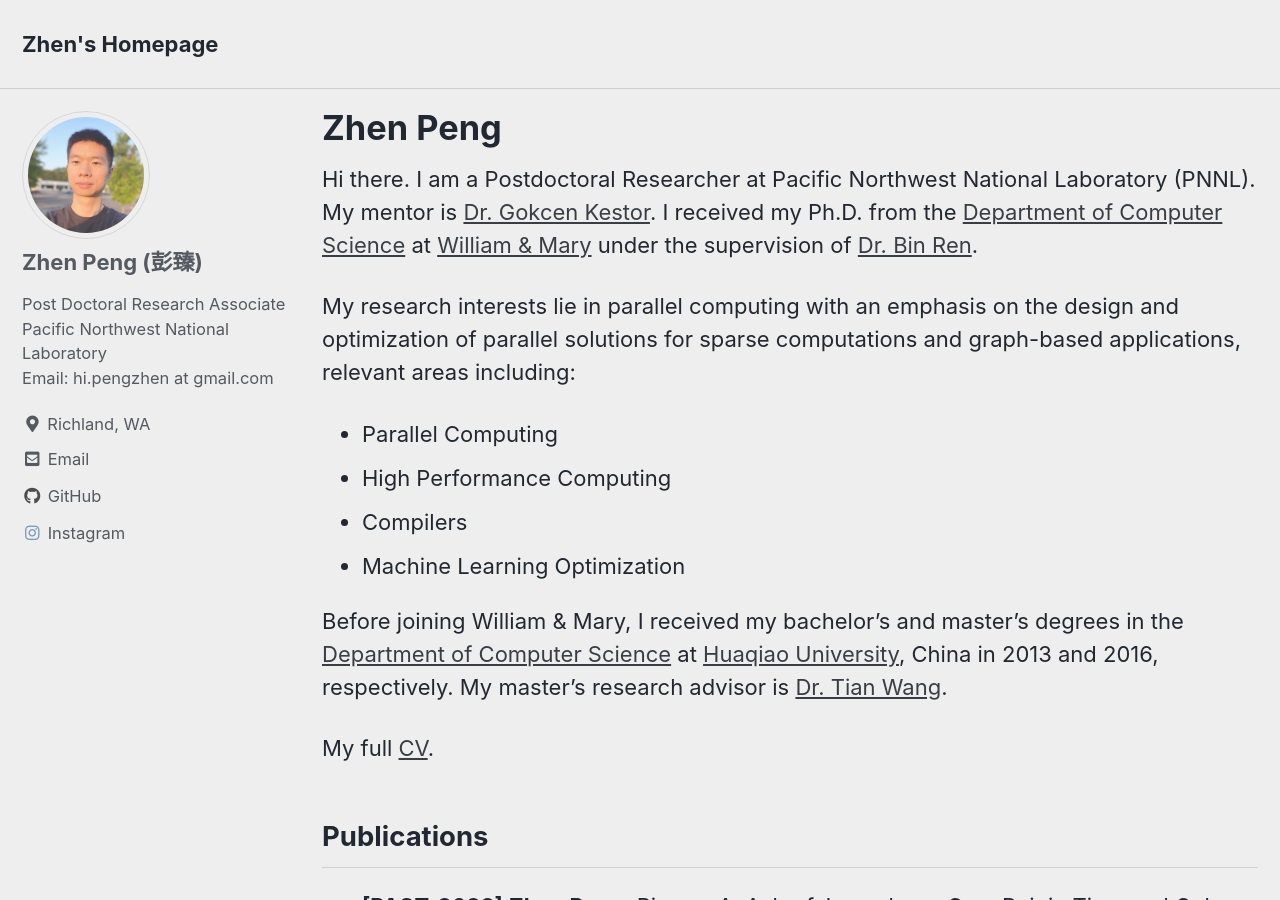
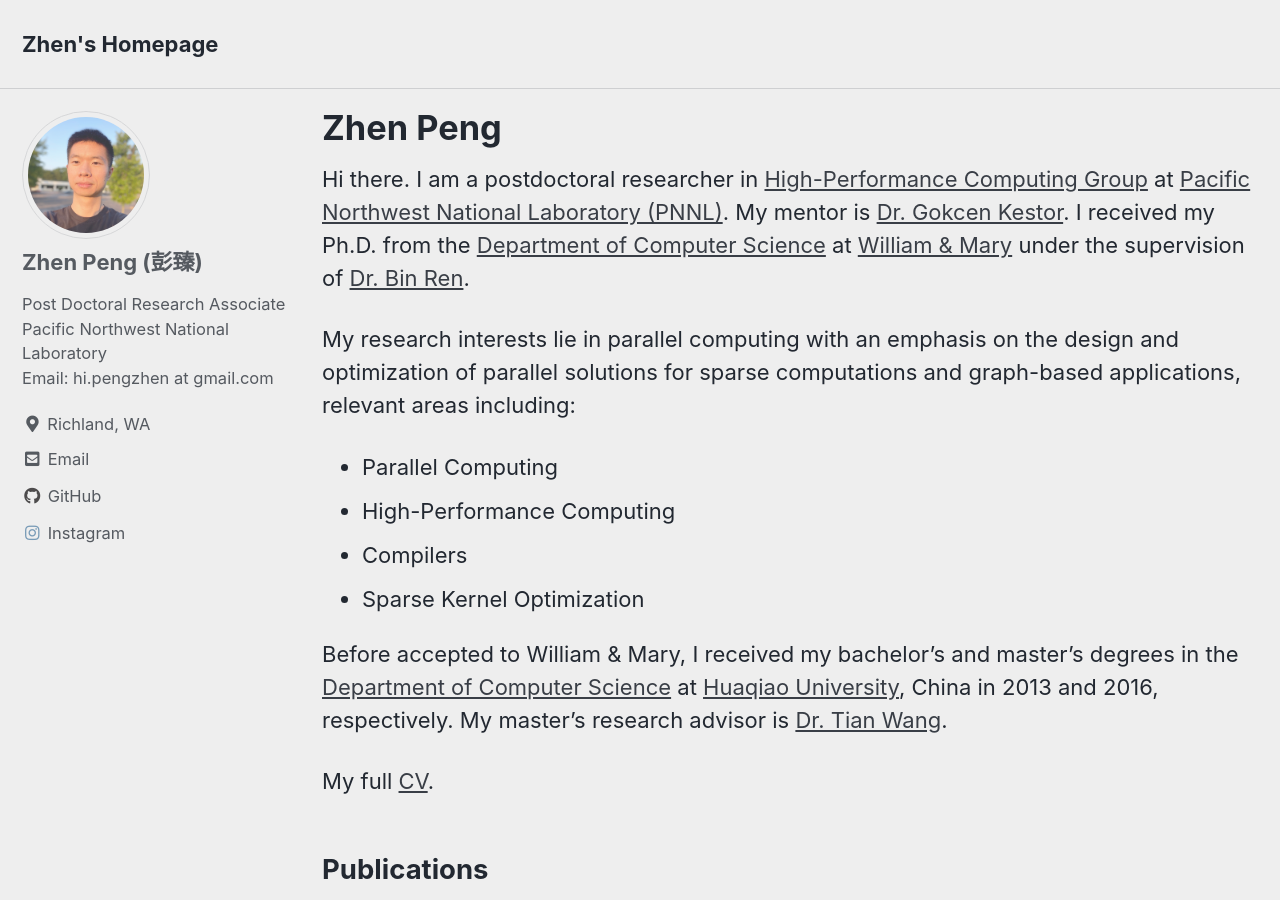
Before and after one commit to johnpzh/johnpzh.github.io, a Jekyll site: the page built from index.md, in a window 1280 px wide and 900 px high. Built offline with Jekyll 4.4.1, drawn with Linux system fonts in a browser that asks for light colours; cached includes are drawn as plain includes; some of the changed text lies outside the part shown.

Commit message:
updated CV

```diff
--- a/index.md
+++ b/index.md
@@ -2,29 +2,31 @@
 layout: single
 classes: wide
 title: "Zhen Peng"
-date: 2024-07-17 13:07:44 -0700
+date: 2024-12-24 15:33:44 -0700
 author_profile: true
 ---
 
 
-Hi there. I am a Postdoctoral Researcher at Pacific Northwest National Laboratory (PNNL). My mentor is [Dr. Gokcen Kestor][GokcenKestor]. I received my Ph.D. from the [Department of Computer Science][WMCS] at [William & Mary][W&M] under the supervision of [Dr. Bin Ren][BinRen].
+Hi there. I am a postdoctoral researcher in [High-Performance Computing Group][HPCPNNL] at [Pacific Northwest National Laboratory (PNNL)][PNNL]. My mentor is [Dr. Gokcen Kestor][GokcenKestor]. I received my Ph.D. from the [Department of Computer Science][WMCS] at [William & Mary][W&M] under the supervision of [Dr. Bin Ren][BinRen].
 
 My research interests lie in parallel computing with an emphasis on the design and optimization of parallel solutions for sparse computations and graph-based applications, relevant areas including:
 
 * Parallel Computing
-* High Performance Computing
+* High-Performance Computing
 * Compilers
-* Machine Learning Optimization
+* Sparse Kernel Optimization
 
-Before joining William & Mary, I received my bachelor's and master's degrees in the [Department of Computer Science][HQUCS] at [Huaqiao University][HQU], China in 2013 and 2016, respectively. My master's research advisor is [Dr. Tian Wang][TianWang].
+Before accepted to William & Mary, I received my bachelor's and master's degrees in the [Department of Computer Science][HQUCS] at [Huaqiao University][HQU], China in 2013 and 2016, respectively. My master's research advisor is [Dr. Tian Wang][TianWang].
 
-[WMCS]: [https://www.wm.edu/as/computerscience/]
-[W&M]: [https://www.wm.edu/index.php]
-[BinRen]: [https://www.cs.wm.edu/~bren/]
-[HQUCS]: [https://cst.hqu.edu.cn/]
-[HQU]: [https://www.hqu.edu.cn/]
-[TianWang]: [https://staff.uic.edu.cn/tianwang/en]
-[GokcenKestor]: [https://www.pnnl.gov/people/gokcen-kestor]
+[HPCPNNL]: https://www.pnnl.gov/high-performance-computing
+[PNNL]: https://www.pnnl.gov/
+[WMCS]: https://www.wm.edu/as/computerscience/
+[W&M]: https://www.wm.edu/index.php
+[BinRen]: https://www.cs.wm.edu/~bren/
+[HQUCS]: https://cst.hqu.edu.cn/
+[HQU]: https://www.hqu.edu.cn/
+[TianWang]: https://ai.bnu.edu.cn/xygk/szdw/zgj/c07f0119d96744c1bc2a762be4ecdb30.htm
+[GokcenKestor]: https://www.pnnl.gov/people/gokcen-kestor
 
 My full [CV](assets/files/ZhenPeng_CV.pdf).
 
```
Also changed, not shown: 1 other file.
